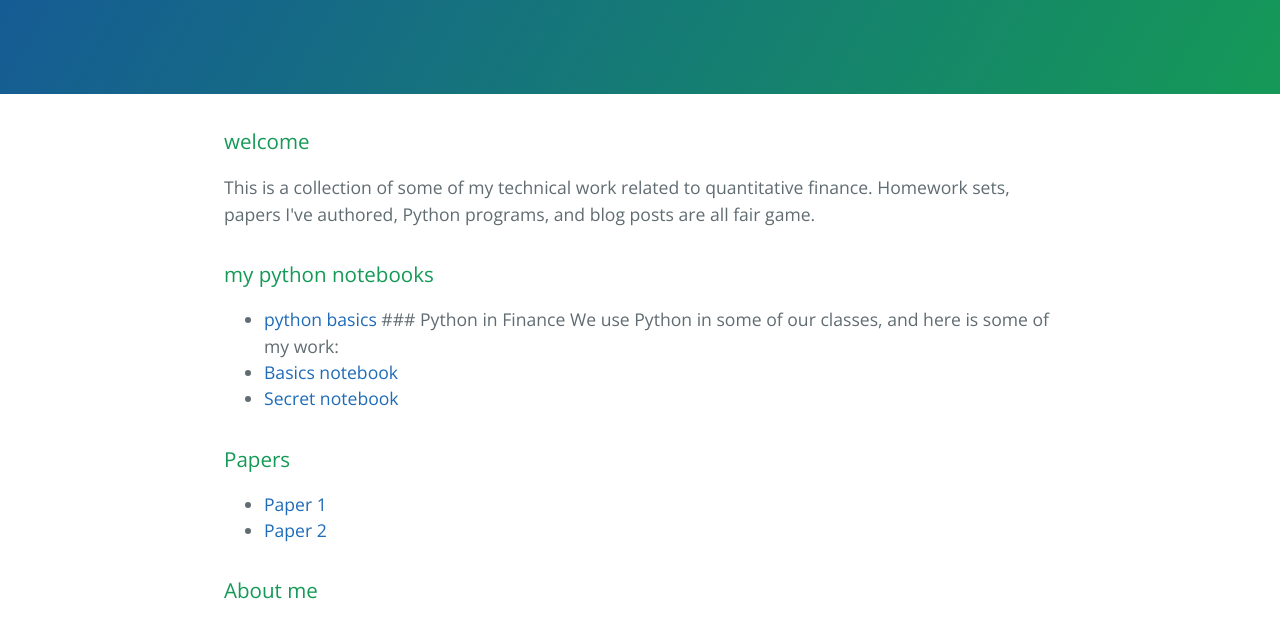
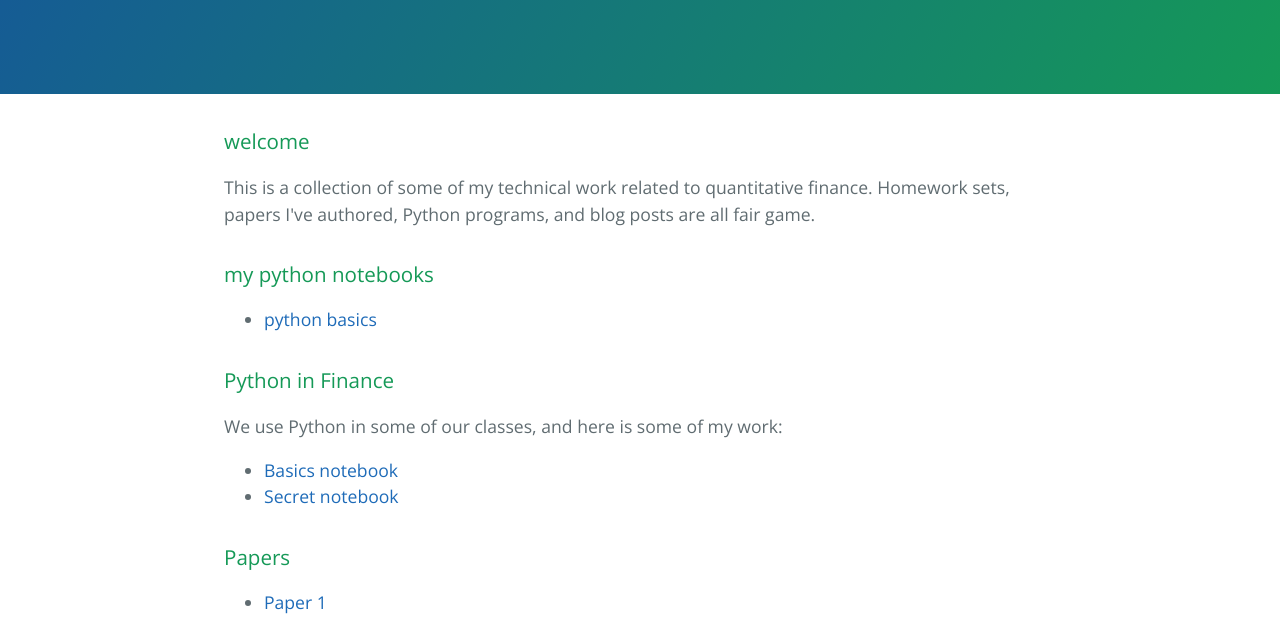
Before and after one commit to boyancheng/boyancheng.github.io, a plain HTML site: page index.html in a window 1280 px wide. Shown: the part 176-796 px from the top of the page. Drawn offline with nearby package versions, Linux system fonts and the light colour scheme.

Commit message:
Replace master branch with page content via GitHub

```diff
--- a/index.html
+++ b/index.html
@@ -25,10 +25,15 @@
 <a id="my-python-notebooks" class="anchor" href="#my-python-notebooks" aria-hidden="true"><span aria-hidden="true" class="octicon octicon-link"></span></a>my python notebooks</h3>
 
 <ul>
-<li>
-<a href="https://github.com/boyancheng/qfrm-python/blob/master/python-basics-notebook.ipynb">python basics</a>
-### Python in Finance
-We use Python in some of our classes, and here is some of my work:</li>
+<li><a href="https://github.com/boyancheng/qfrm-python/blob/master/python-basics-notebook.ipynb">python basics</a></li>
+</ul>
+
+<h3>
+<a id="python-in-finance" class="anchor" href="#python-in-finance" aria-hidden="true"><span aria-hidden="true" class="octicon octicon-link"></span></a>Python in Finance</h3>
+
+<p>We use Python in some of our classes, and here is some of my work:</p>
+
+<ul>
 <li><a href="https://github.com/pbenson/qfrm-bootcamp/blob/gh-pages/python-templates/python-basics-notebook-empty.ipynb">Basics notebook</a></li>
 <li><a href="https://github.com/pbenson/qfrm-bootcamp/blob/gh-pages/python-templates/python-secret-notebook-empty.ipynb">Secret notebook</a></li>
 </ul>
--- a/params.json
+++ b/params.json
@@ -1,6 +1,6 @@
 {
   "name": "Boyancheng.GitHub.io",
   "tagline": "",
-  "body": "### welcome\r\nThis is a collection of some of my technical work related to quantitative finance. Homework sets, papers I've authored,  Python programs, and blog posts are all fair game.\r\n\r\n### my python notebooks\r\n* [python basics](https://github.com/boyancheng/qfrm-python/blob/master/python-basics-notebook.ipynb)\r\n### Python in Finance\r\nWe use Python in some of our classes, and here is some of my work:\r\n* [Basics notebook](https://github.com/pbenson/qfrm-bootcamp/blob/gh-pages/python-templates/python-basics-notebook-empty.ipynb)\r\n* [Secret notebook](https://github.com/pbenson/qfrm-bootcamp/blob/gh-pages/python-templates/python-secret-notebook-empty.ipynb)\r\n\r\n### Papers\r\n* [Paper 1](https://github.com/aslkdfj)\r\n* [Paper 2](https://github.com/aslkdfj)\r\n\r\n### About me\r\nI am a grad student at the University of Michigan, in the [Quantitative Finance and Risk Management](https://lsa.umich.edu/math/graduates/quantitative-finance.html) program. I did my undergraduate work in Magical Economics at the Hogwarts School of Financial Wizardry. I've done research with.... My hobbies are.... ",
+  "body": "### welcome\r\nThis is a collection of some of my technical work related to quantitative finance. Homework sets, papers I've authored,  Python programs, and blog posts are all fair game.\r\n\r\n### my python notebooks\r\n* [python basics](https://github.com/boyancheng/qfrm-python/blob/master/python-basics-notebook.ipynb)\r\n\r\n### Python in Finance\r\nWe use Python in some of our classes, and here is some of my work:\r\n* [Basics notebook](https://github.com/pbenson/qfrm-bootcamp/blob/gh-pages/python-templates/python-basics-notebook-empty.ipynb)\r\n* [Secret notebook](https://github.com/pbenson/qfrm-bootcamp/blob/gh-pages/python-templates/python-secret-notebook-empty.ipynb)\r\n\r\n### Papers\r\n* [Paper 1](https://github.com/aslkdfj)\r\n* [Paper 2](https://github.com/aslkdfj)\r\n\r\n### About me\r\nI am a grad student at the University of Michigan, in the [Quantitative Finance and Risk Management](https://lsa.umich.edu/math/graduates/quantitative-finance.html) program. I did my undergraduate work in Magical Economics at the Hogwarts School of Financial Wizardry. I've done research with.... My hobbies are.... ",
   "note": "Don't delete this file! It's used internally to help with page regeneration."
 }
```
